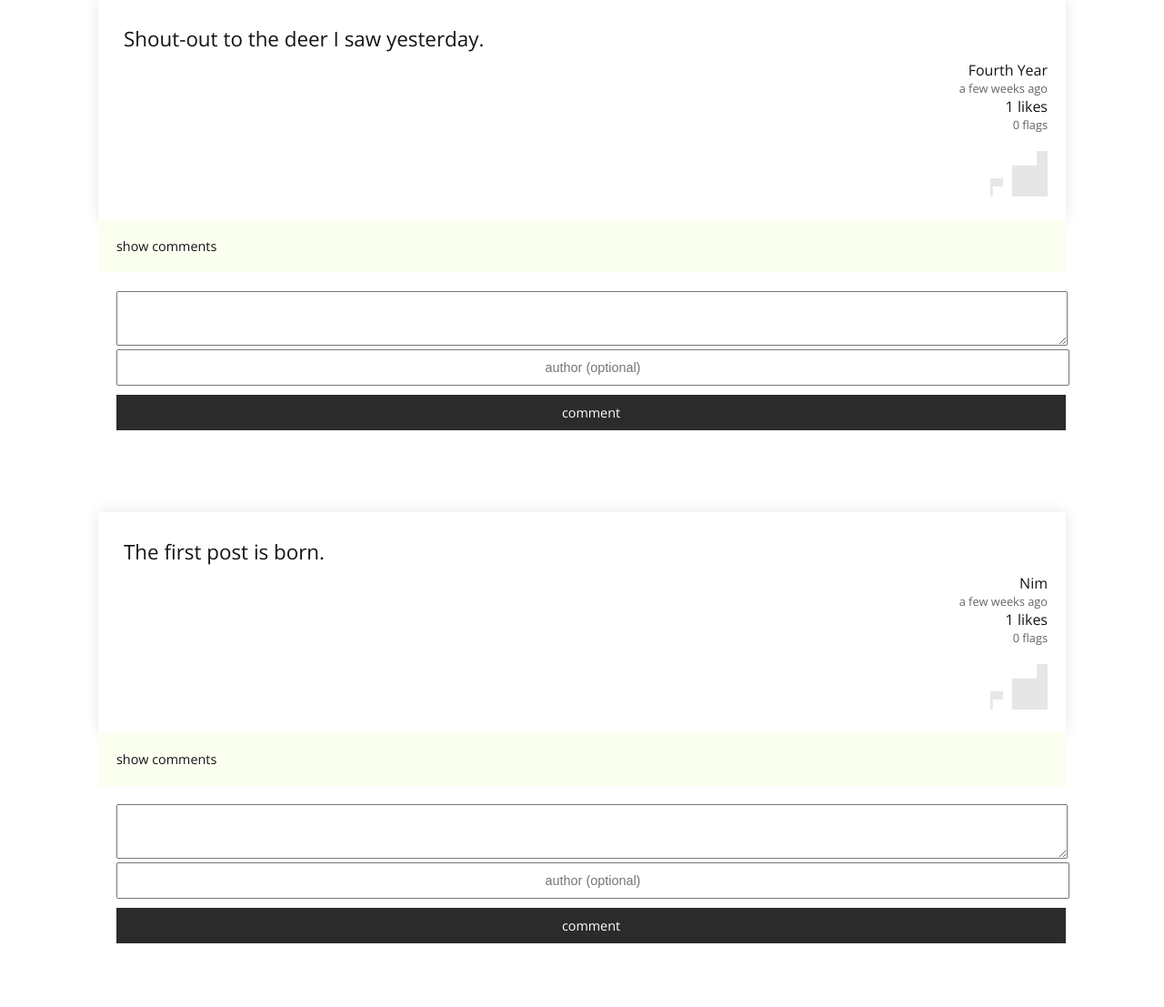
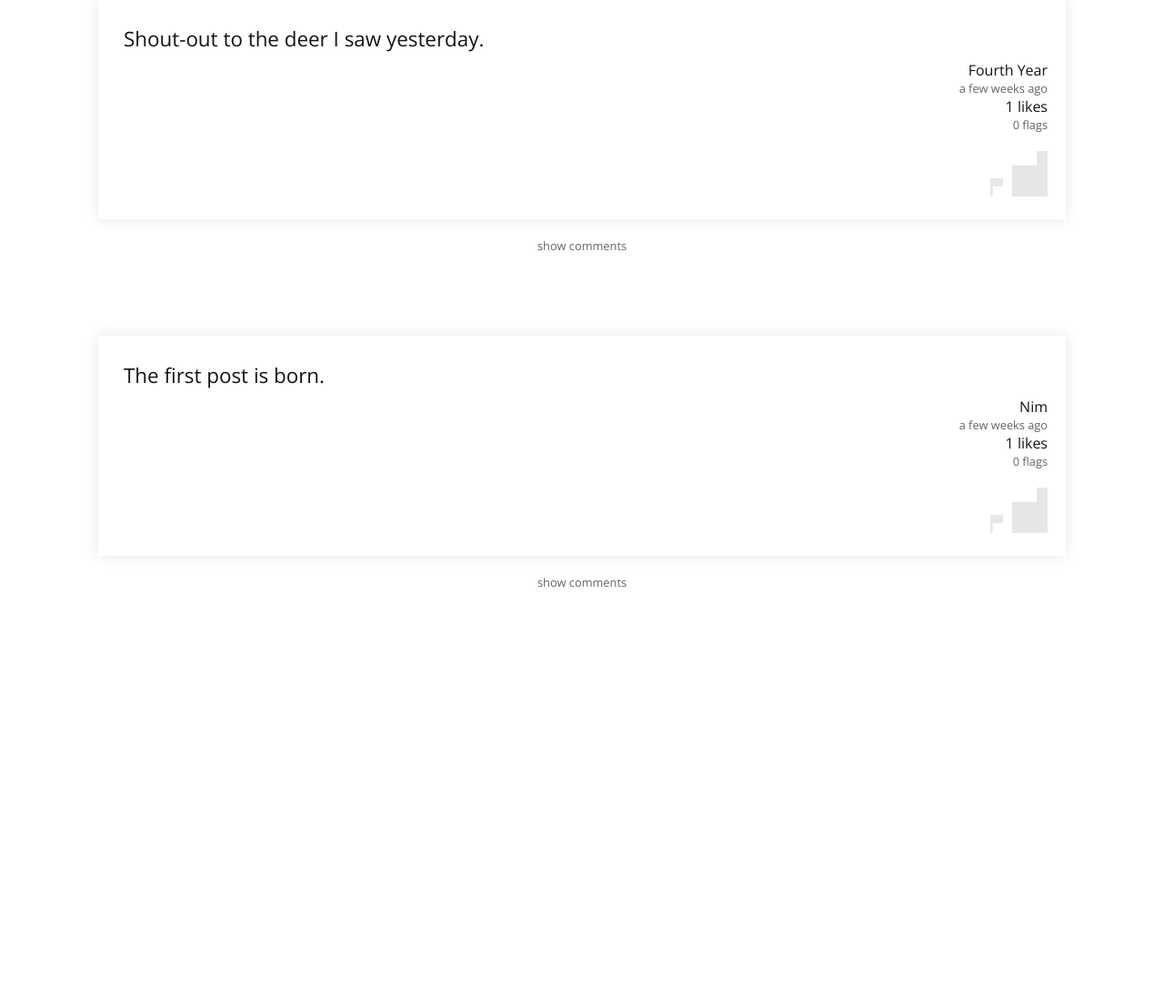
Before and after one commit to NimJay/spottedatutm, a PHP site: page / in a window 1280 px wide. Shown: the part 151-1258 px from the top of the page at 91% size. After the commit the page ends 797 px from the top, so only its background shows below. Run offline with PHP 8.4, Linux system fonts and the light colour scheme; data comes from the database, SQL or seed files in the repository.

Commit message:
Make minor styling adjustments

```diff
--- a/css/index.css
+++ b/css/index.css
@@ -155,7 +155,14 @@ textarea {
 	padding: 20px;
 	width: 80%;
 	margin: auto;
-	background-color: rgb(250, 255, 240);
+
+}
+
+.comments-show {
+	font-size: 0.8rem;
+	text-align: center;
+	cursor: pointer;
+	color: rgb(100, 100, 100);
 }
 
 .comment {
@@ -174,6 +181,8 @@ textarea {
 
 
 .comment-likes {
+	position: relative;
+	bottom: 2px;
 	font-size: 0.8rem;
 	color: rgb(100, 100, 100);
 }
@@ -188,7 +197,7 @@ textarea {
 /*----------------------------- C O M M E N T E R ----------------------------*/
 
 .commenter {
-	/* display: none; */
+	display: none;
 	font-size: 0.9rem;
 	width: 80%;
 	padding: 20px;
@@ -248,7 +257,7 @@ textarea {
 
 .button {
 	color: rgb(255, 255, 255);
-	background-color: rgba(20, 20, 20, 0.9);
+	background-color: rgba(20, 20, 20, 0.93);
 	cursor: pointer;
 }
 
--- a/css/resetpassword.css
+++ b/css/resetpassword.css
@@ -67,7 +67,7 @@ a {
 
 .button {
 	color: rgb(255, 255, 255);
-	background-color: rgba(20, 20, 20, 0.9);
+	background-color: rgba(20, 20, 20, 0.93);
 	cursor: pointer;
 }
 
--- a/css/signup.css
+++ b/css/signup.css
@@ -67,7 +67,7 @@ a {
 
 .button {
 	color: rgb(255, 255, 255);
-	background-color: rgba(20, 20, 20, 0.9);
+	background-color: rgba(20, 20, 20, 0.93);
 	cursor: pointer;
 }
 
```
